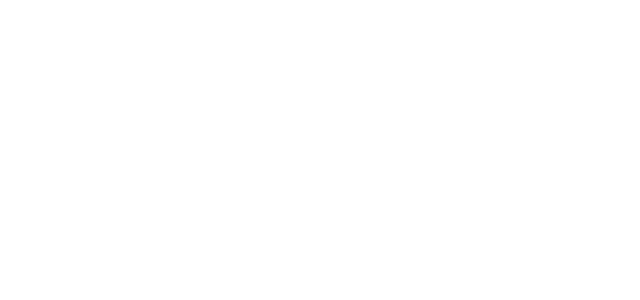
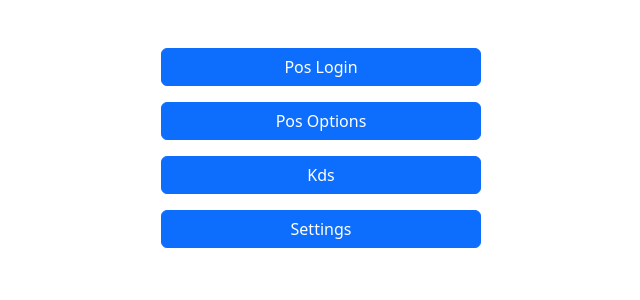
Before and after one commit to muhammedashifpa/zres, a React (Create React App) app: page / in a window 1280 px wide. Before the commit this address had no page. Shown: the top 300 px of the page, without its empty margins (319-959 px from the left). Built offline with nearby package versions, Linux system fonts and the light colour scheme.

Commit message:
app navigation set

```diff
--- a/src/App.js
+++ b/src/App.js
@@ -8,12 +8,14 @@
 import Pos from './components/pos/Pos';
 import Kds from './components/kds/Kds';
 import Settings from './components/settings/Settings';
+import AppNav from './AppNav';
 
 
 function App() {
   return (
     <div className="App">
       <Routes>
+        <Route path='' element={<AppNav/>}/>
         <Route path="pos/*" element={<Pos />} />
         <Route path="kds/*" element={<Kds />} />
         <Route path="settings/*" element={<Settings />} />
--- /dev/null
+++ b/src/AppNav.jsx
@@ -0,0 +1,15 @@
+import React from 'react'
+import { Link } from 'react-router-dom'
+
+const AppNav = () => {
+  return (
+    <div className='d-flex flex-column gap-3 w-25 mx-auto mt-5'>
+        <Link className='btn btn-primary' to='pos/login'>Pos Login</Link>
+        <Link className='btn btn-primary' to='pos/options'>Pos Options</Link>
+        <Link className='btn btn-primary' to='kds'>Kds</Link>
+        <Link className='btn btn-primary' to='settings'>Settings</Link>
+    </div>
+  )
+}
+
+export default AppNav
```
